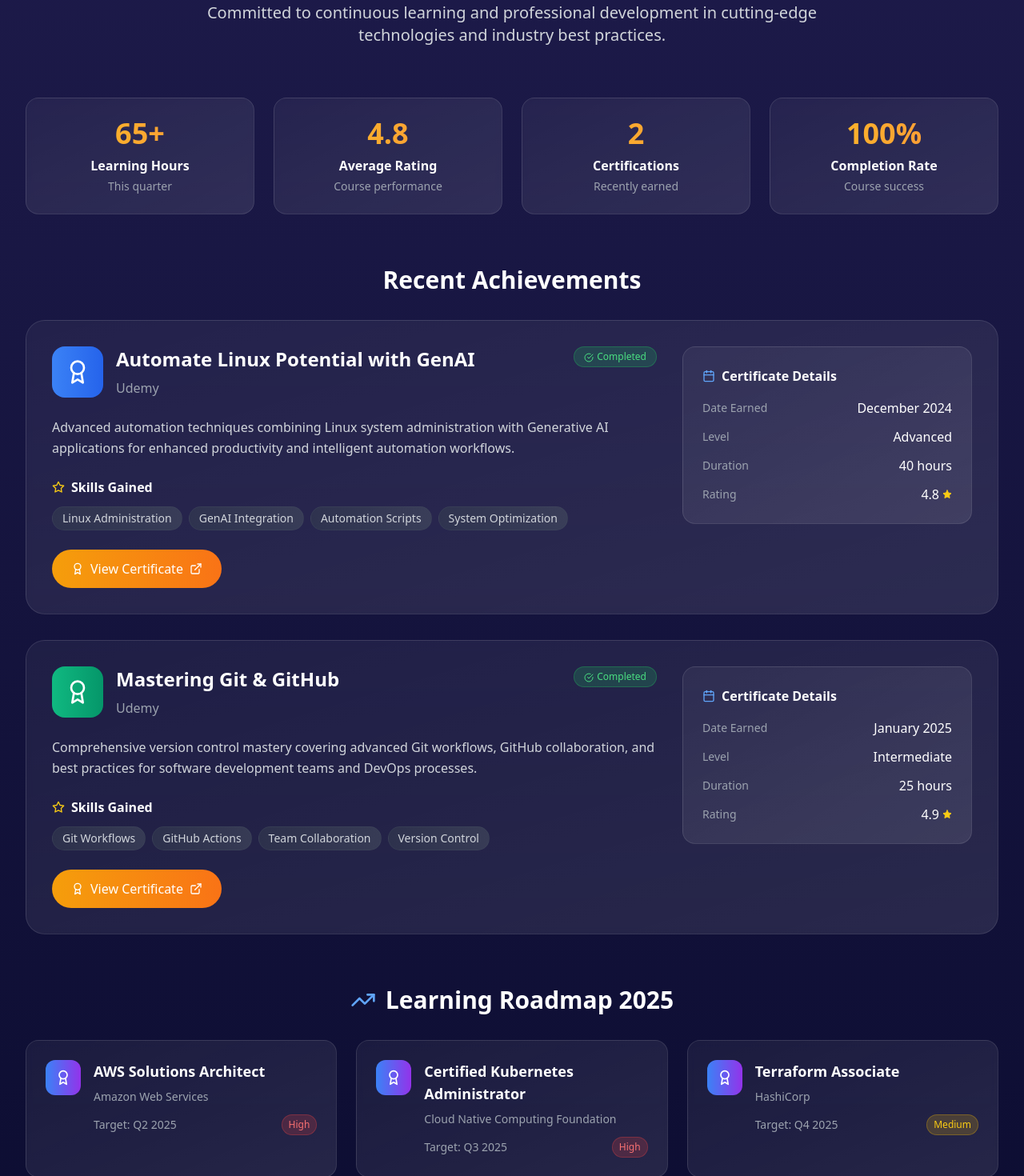
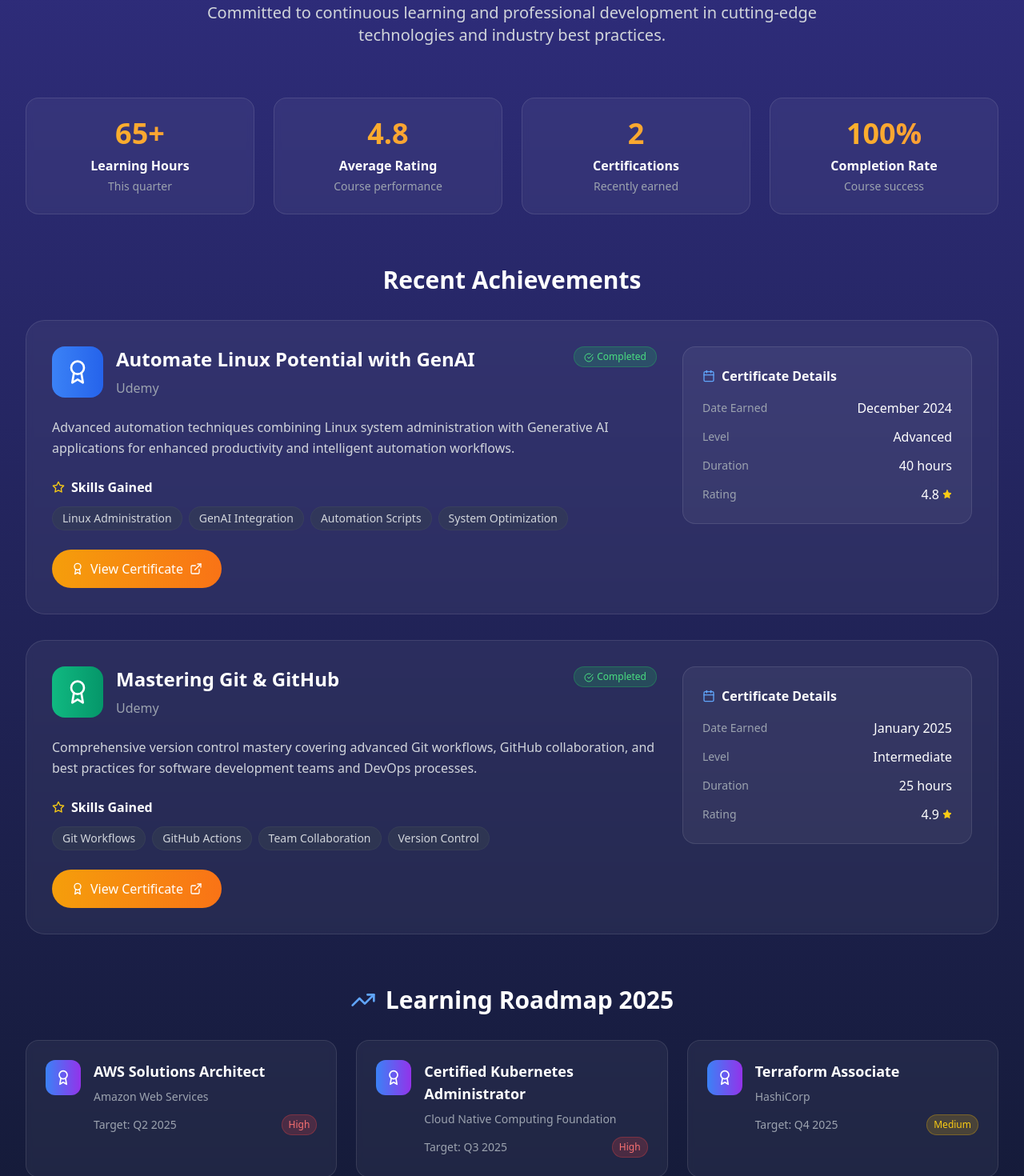
Before and after one commit to Manasi6901/Manasi_portfolio, a React (Vite) app in the folder project/: page / in a window 1280 px wide. Shown: the part 6500-7970 px from the top of the page at 80% size. Built offline with nearby package versions, Linux system fonts and the light colour scheme.

Commit message:
FORCE FIX: Completely rewrite Certifications component with simplified syntax

```diff
--- a/project/src/components/Certifications.tsx
+++ b/project/src/components/Certifications.tsx
@@ -62,7 +62,7 @@ const Certifications: React.FC = () => {
   ];
 
   return (
-    <section id="certifications" className="py-20 bg-gradient-to-b from-[#1e1b4b] to-[#0a0b2e]">
+    <section id="certifications" className="py-20 bg-gradient-to-b from-indigo-900 to-slate-900">
       <div className="max-w-7xl mx-auto px-4 sm:px-6 lg:px-8">
         <motion.div
           initial={{ opacity: 0, y: 20 }}
@@ -88,7 +88,7 @@ const Certifications: React.FC = () => {
           className="grid grid-cols-2 md:grid-cols-4 gap-6 mb-16"
         >
           {learningStats.map((stat, index) => (
-            <div key={index} className="text-center p-6 bg-gradient-to-br from-white/5 to-white/10 backdrop-blur-sm rounded-2xl border border-white/10">
+            <div key={index} className="text-center p-6 bg-white/5 backdrop-blur-sm rounded-2xl border border-white/10">
               <div className="text-3xl md:text-4xl font-bold text-transparent bg-clip-text bg-gradient-to-r from-amber-400 to-orange-400 mb-2">
                 {stat.number}
               </div>
@@ -117,7 +117,7 @@ const Certifications: React.FC = () => {
                 whileInView={{ opacity: 1, y: 0 }}
                 transition={{ duration: 0.8, delay: index * 0.2 }}
                 viewport={{ once: true }}
-                className="bg-gradient-to-br from-white/5 to-white/10 backdrop-blur-sm rounded-3xl border border-white/10 hover:border-white/20 transition-all duration-300 overflow-hidden group"
+                className="bg-white/5 backdrop-blur-sm rounded-3xl border border-white/10 hover:border-white/20 transition-all duration-300 overflow-hidden group"
               >
                 <div className="grid grid-cols-1 lg:grid-cols-3 gap-8 p-8">
                   <div className="lg:col-span-2 space-y-6">
@@ -150,7 +150,7 @@ const Certifications: React.FC = () => {
                         {cert.skills.map((skill, skillIndex) => (
                           <span
                             key={skillIndex}
-                            className="px-3 py-1 bg-gradient-to-r from-gray-700/50 to-gray-600/50 text-gray-300 rounded-full text-sm border border-gray-600/30"
+                            className="px-3 py-1 bg-gray-700/50 text-gray-300 rounded-full text-sm border border-gray-600/30"
                           >
                             {skill}
                           </span>
@@ -163,17 +163,17 @@ const Certifications: React.FC = () => {
                         href={cert.certificateUrl}
                         target="_blank"
                         rel="noopener noreferrer"
-                        className="inline-flex items-center px-6 py-3 bg-gradient-to-r from-amber-500 to-orange-500 text-white rounded-full hover:shadow-2xl hover:shadow-amber-500/25 transition-all duration-300 group/btn"
+                        className="inline-flex items-center px-6 py-3 bg-gradient-to-r from-amber-500 to-orange-500 text-white rounded-full hover:shadow-2xl hover:shadow-amber-500/25 transition-all duration-300"
                       >
                         <Award className="w-4 h-4 mr-2" />
                         View Certificate
-                        <ExternalLink className="w-4 h-4 ml-2 group-hover/btn:translate-x-1 transition-transform" />
+                        <ExternalLink className="w-4 h-4 ml-2" />
                       </a>
                     </div>
                   </div>
 
                   <div className="space-y-6">
-                    <div className="bg-gradient-to-br from-white/5 to-white/10 rounded-2xl p-6 border border-white/10">
+                    <div className="bg-white/5 rounded-2xl p-6 border border-white/10">
                       <h5 className="text-white font-semibold mb-4 flex items-center">
                         <Calendar className="w-4 h-4 mr-2 text-blue-400" />
                         Certificate Details
@@ -227,7 +227,7 @@ const Certifications: React.FC = () => {
                 whileInView={{ opacity: 1, y: 0 }}
                 transition={{ duration: 0.6, delay: index * 0.1 }}
                 viewport={{ once: true }}
-                className="bg-gradient-to-br from-white/5 to-white/10 backdrop-blur-sm rounded-2xl p-6 border border-white/10 hover:border-white/20 transition-all duration-300"
+                className="bg-white/5 backdrop-blur-sm rounded-2xl p-6 border border-white/10 hover:border-white/20 transition-all duration-300"
               >
                 <div className="flex items-start gap-4">
                   <div className="p-3 bg-gradient-to-r from-blue-500 to-purple-600 rounded-xl flex-shrink-0">
@@ -260,7 +260,7 @@ const Certifications: React.FC = () => {
           viewport={{ once: true }}
           className="text-center"
         >
-          <div className="bg-gradient-to-br from-white/5 to-white/10 backdrop-blur-sm rounded-3xl p-8 border border-white/10">
+          <div className="bg-white/5 backdrop-blur-sm rounded-3xl p-8 border border-white/10">
             <h3 className="text-2xl font-bold text-white mb-4">Learning Never Stops</h3>
             <p className="text-gray-300 mb-6 max-w-2xl mx-auto">
               Passionate about staying current with emerging technologies and industry best practices. Always eager to learn and apply new skills to real-world challenges.
```
